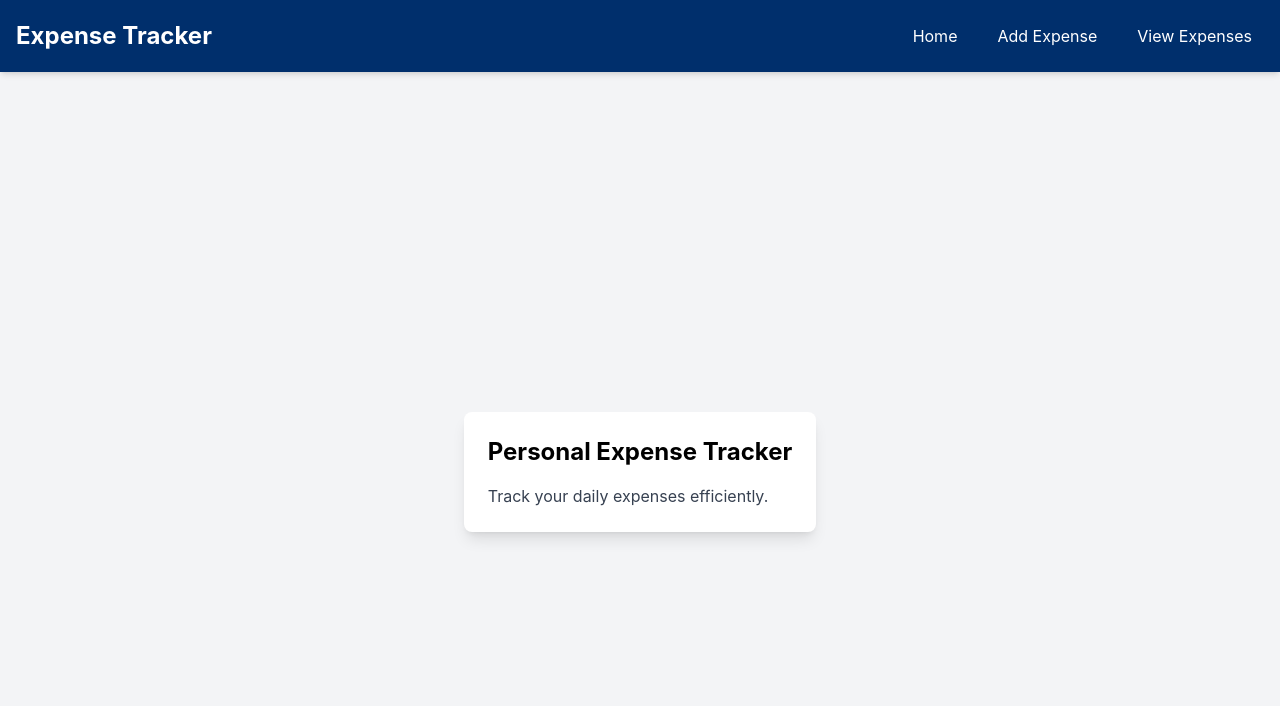
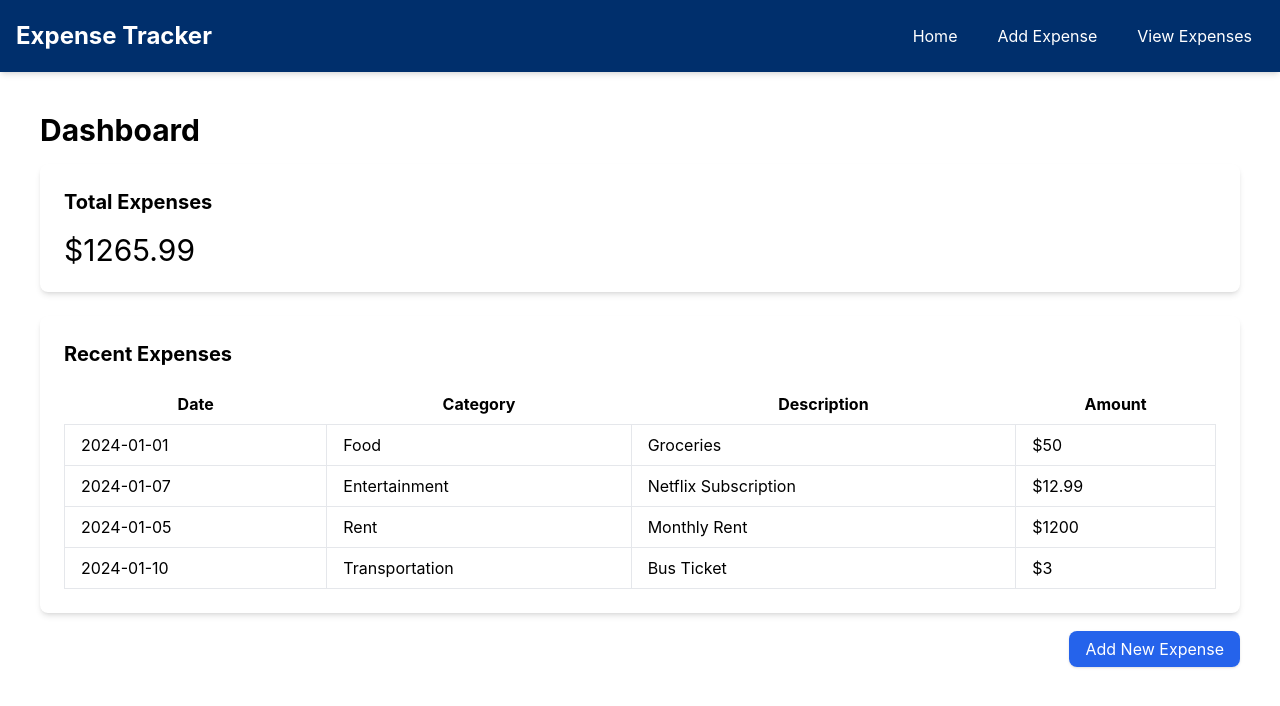
Before and after one commit to PranavPrashar/personal-expense-tracker, a React (Create React App) app: page / in a window 1280 px wide. Shown: the top 706 px of the page. Built offline with nearby package versions, Linux system fonts and the light colour scheme; data requests are answered from the project's data file.

Commit message:
Working on the dashboard, allowing customers to view total expenses and recent expenses

```diff
--- /dev/null
+++ b/db.json
@@ -0,0 +1,40 @@
+{
+    "expenses": [
+      {
+        "id": 1,
+        "description": "Groceries",
+        "amount": 50.00,
+        "date": "2024-01-01",
+        "category": "Food",
+        "paymentMethod": "Credit Card",
+        "recurring": false
+      },
+      {
+        "id": 2,
+        "description": "Netflix Subscription",
+        "amount": 12.99,
+        "date": "2024-01-07",
+        "category": "Entertainment",
+        "paymentMethod": "Credit Card",
+        "recurring": true
+      },
+      {
+        "id": 3,
+        "description": "Monthly Rent",
+        "amount": 1200.00,
+        "date": "2024-01-05",
+        "category": "Rent",
+        "paymentMethod": "Bank Transfer",
+        "recurring": true
+      },
+      {
+        "id": 4,
+        "description": "Bus Ticket",
+        "amount": 3.00,
+        "date": "2024-01-10",
+        "category": "Transportation",
+        "paymentMethod": "Cash",
+        "recurring": false
+      }
+    ]
+  }
--- a/package.json
+++ b/package.json
@@ -6,6 +6,7 @@
     "@testing-library/jest-dom": "^5.17.0",
     "@testing-library/react": "^13.4.0",
     "@testing-library/user-event": "^13.5.0",
+    "axios": "^1.7.7",
     "react": "^18.3.1",
     "react-dom": "^18.3.1",
     "react-router-dom": "^6.26.2",
@@ -16,7 +17,8 @@
     "start": "react-scripts start",
     "build": "react-scripts build",
     "test": "react-scripts test",
-    "eject": "react-scripts eject"
+    "eject": "react-scripts eject",
+    "json-server": "json-server --watch db.json --port 3001"
   },
   "eslintConfig": {
     "extends": [
@@ -38,6 +40,7 @@
   },
   "devDependencies": {
     "autoprefixer": "^10.4.20",
+    "json-server": "^1.0.0-beta.3",
     "postcss": "^8.4.47",
     "tailwindcss": "^3.4.13"
   }
--- a/src/App.js
+++ b/src/App.js
@@ -1,18 +1,20 @@
-import logo from "./logo.svg";
-import "./App.css";
-import Navbar from "./components/Navbar";
-import { BrowserRouter as Router, Route, Switch } from "react-router-dom";
+import React from 'react';
+import { BrowserRouter as Router, Route, Routes } from 'react-router-dom';
+import Navbar from './components/Navbar';
+import Dashboard from './pages/Dashboard'; // Import Dashboard
+// import AddExpense from './pages/AddExpense';
+// import ExpenseList from './pages/ExpenseList';
+
 function App() {
   return (
     <Router>
       <Navbar />
-      <div className="min-h-screen bg-gray-100 flex items-center justify-center">
-        <div className="bg-white p-6 rounded-lg shadow-lg">
-          <h1 className="text-2xl font-bold mb-4">Personal Expense Tracker</h1>
-          <p className="text-gray-700">
-            Track your daily expenses efficiently.
-          </p>
-        </div>
+      <div className="container mx-auto p-4">
+        <Routes>  {/* Use Routes instead of Switch */}
+          <Route path="/" element={<Dashboard />} />  {/* Use element instead of component */}
+          {/* <Route path="/add" element={<AddExpense />} /> */}
+          {/* <Route path="/expenses" element={<ExpenseList />} /> */}
+        </Routes>
       </div>
     </Router>
   );
--- /dev/null
+++ b/src/components/TotalExpenses.js
@@ -0,0 +1,13 @@
+function TotalExpenses({total}) {
+  return (
+    <div className="mb-6">
+      <h1 className="text-3xl font-bold mb-4">Dashboard</h1>
+      <div className="bg-white p-6 rounded-lg shadow-md">
+        <h2 className="text-xl font-bold">Total Expenses</h2>
+        <p className="text-3xl mt-4">${total}</p>
+      </div>
+    </div>
+  );
+}
+
+export default TotalExpenses;
--- /dev/null
+++ b/src/pages/Dashboard.js
@@ -0,0 +1,72 @@
+// src/pages/Dashboard.js
+import React, { useEffect, useState } from 'react';
+import { Link } from 'react-router-dom';
+import TotalExpenses from '../components/TotalExpenses';
+
+import axios from 'axios';
+
+const Dashboard = () => {
+  // Example data (in a real app, you'd fetch this from state or a backend)
+//   const expenses = [
+//     { id: 1, date: '2024-01-15', category: 'Food', description: 'Groceries', amount: 50 },
+//     { id: 2, date: '2024-01-16', category: 'Transportation', description: 'Bus Ticket', amount: 3 },
+//     { id: 3, date: '2024-01-17', category: 'Entertainment', description: 'Movie Ticket', amount: 12 },
+//   ];
+
+  const [expenses, setExpenses] = useState([]);
+
+
+  useEffect(()=>{
+    axios.get("http://localhost:3001/expenses").then((response)=>{
+        console.log(response.data)
+        setExpenses(response.data)
+    })
+  },[])
+
+  // Calculate total expenses
+  const totalExpenses = expenses.reduce((total, expense) => total + expense.amount, 0);
+
+  return (
+    <div className="container mx-auto p-6">
+      {/* Summary Section */}
+      <TotalExpenses total={totalExpenses}/>
+
+      {/* Recent Expenses Section */}
+      <div className="bg-white p-6 rounded-lg shadow-md mb-6">
+        <h2 className="text-xl font-bold mb-4">Recent Expenses</h2>
+        <table className="min-w-full table-auto">
+          <thead>
+            <tr>
+              <th className="px-4 py-2">Date</th>
+              <th className="px-4 py-2">Category</th>
+              <th className="px-4 py-2">Description</th>
+              <th className="px-4 py-2">Amount</th>
+            </tr>
+          </thead>
+          <tbody>
+            {expenses.map((expense) => (
+              <tr key={expense.id}>
+                <td className="border px-4 py-2">{expense.date}</td>
+                <td className="border px-4 py-2">{expense.category}</td>
+                <td className="border px-4 py-2">{expense.description}</td>
+                <td className="border px-4 py-2">${expense.amount}</td>
+              </tr>
+            ))}
+          </tbody>
+        </table>
+      </div>
+
+      {/* Add New Expense Button */}
+      <div className="text-right">
+        <Link
+          to="/add"
+          className="bg-blue-600 text-white px-4 py-2 rounded-lg shadow hover:bg-blue-500"
+        >
+          Add New Expense
+        </Link>
+      </div>
+    </div>
+  );
+};
+
+export default Dashboard;
```
Also changed, not shown: 1 other file (tests, documents, lock files or other folders).
